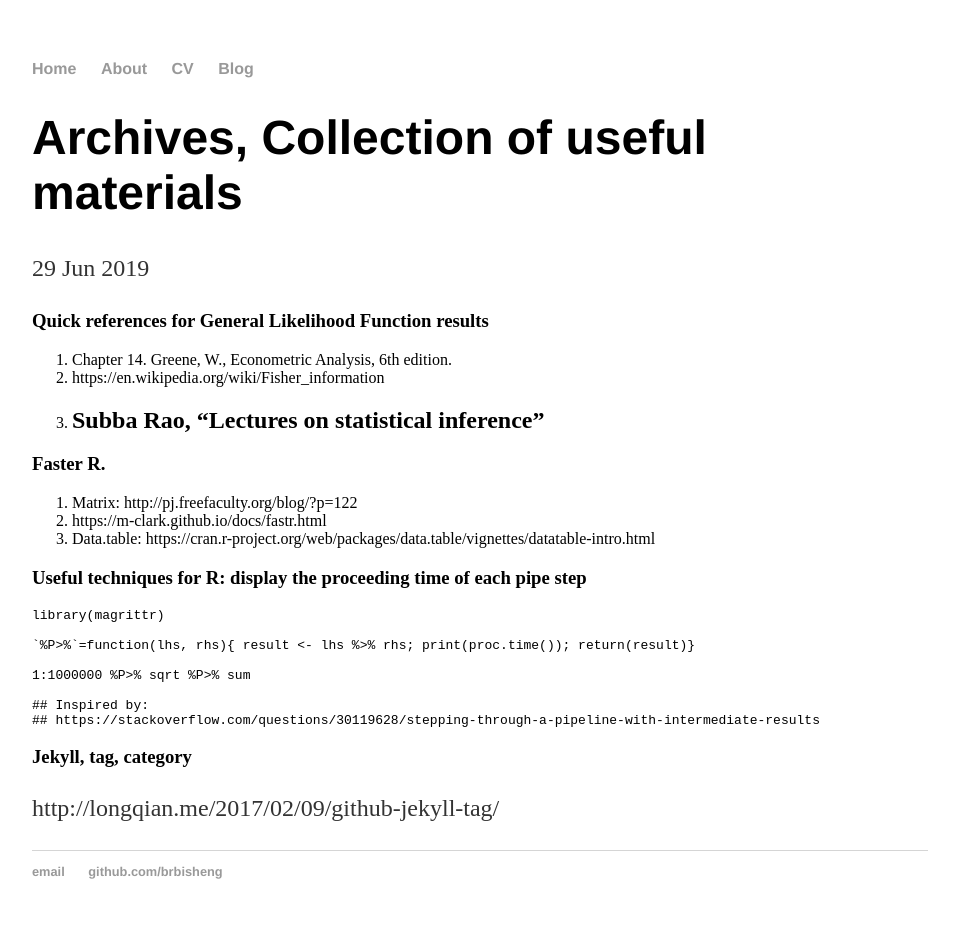
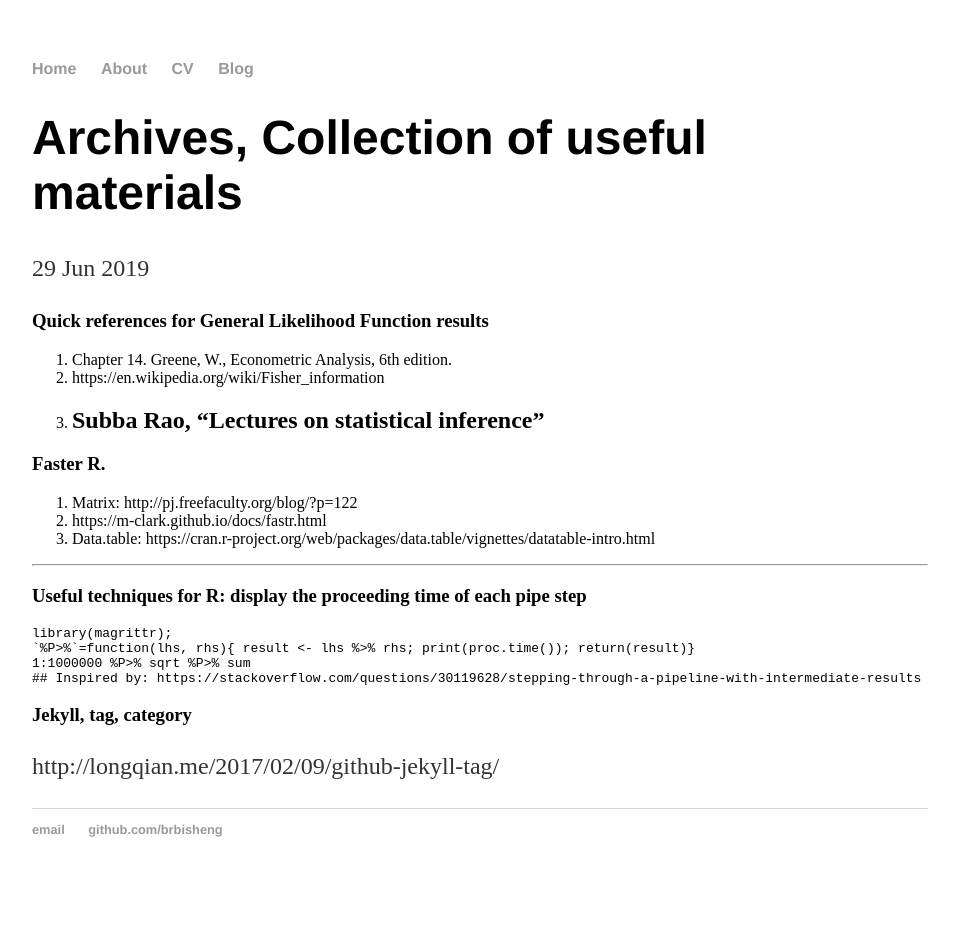
Before and after one commit to brbisheng/brbisheng.github.io, a Jekyll site: the page built from _posts/2019-06-29-b1.md, in a window 1280 px wide. Shown: the whole page, without its empty margins (160-1119 px from the left). Built offline with Jekyll 4.4.1, drawn with Linux system fonts in a browser that asks for light colours; after the commit the page ends 900 px from its top, so only the background shows below that.

Commit message:
Update 2019-06-29-b1.md

````diff
--- a/_posts/2019-06-29-b1.md
+++ b/_posts/2019-06-29-b1.md
@@ -15,17 +15,14 @@ date: 2019-06-29
 2. https://m-clark.github.io/docs/fastr.html
 3. Data.table: https://cran.r-project.org/web/packages/data.table/vignettes/datatable-intro.html
 
+----------------
 
 ### Useful techniques for R: display the proceeding time of each pipe step
 ```
-library(magrittr)
-
+library(magrittr);
 `%P>%`=function(lhs, rhs){ result <- lhs %>% rhs; print(proc.time()); return(result)}
-
 1:1000000 %P>% sqrt %P>% sum
-
-## Inspired by:
-## https://stackoverflow.com/questions/30119628/stepping-through-a-pipeline-with-intermediate-results
+## Inspired by: https://stackoverflow.com/questions/30119628/stepping-through-a-pipeline-with-intermediate-results
 ```
 
 ### Jekyll, tag, category
````
